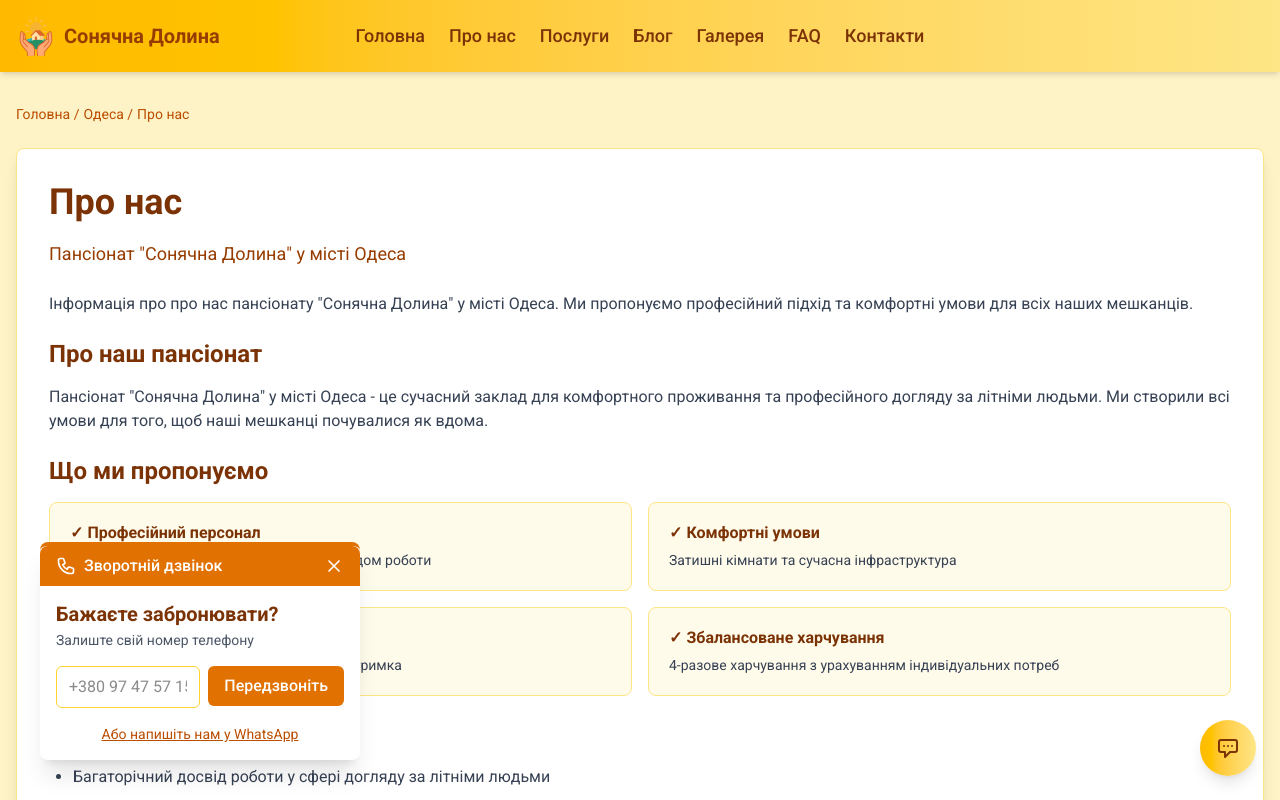
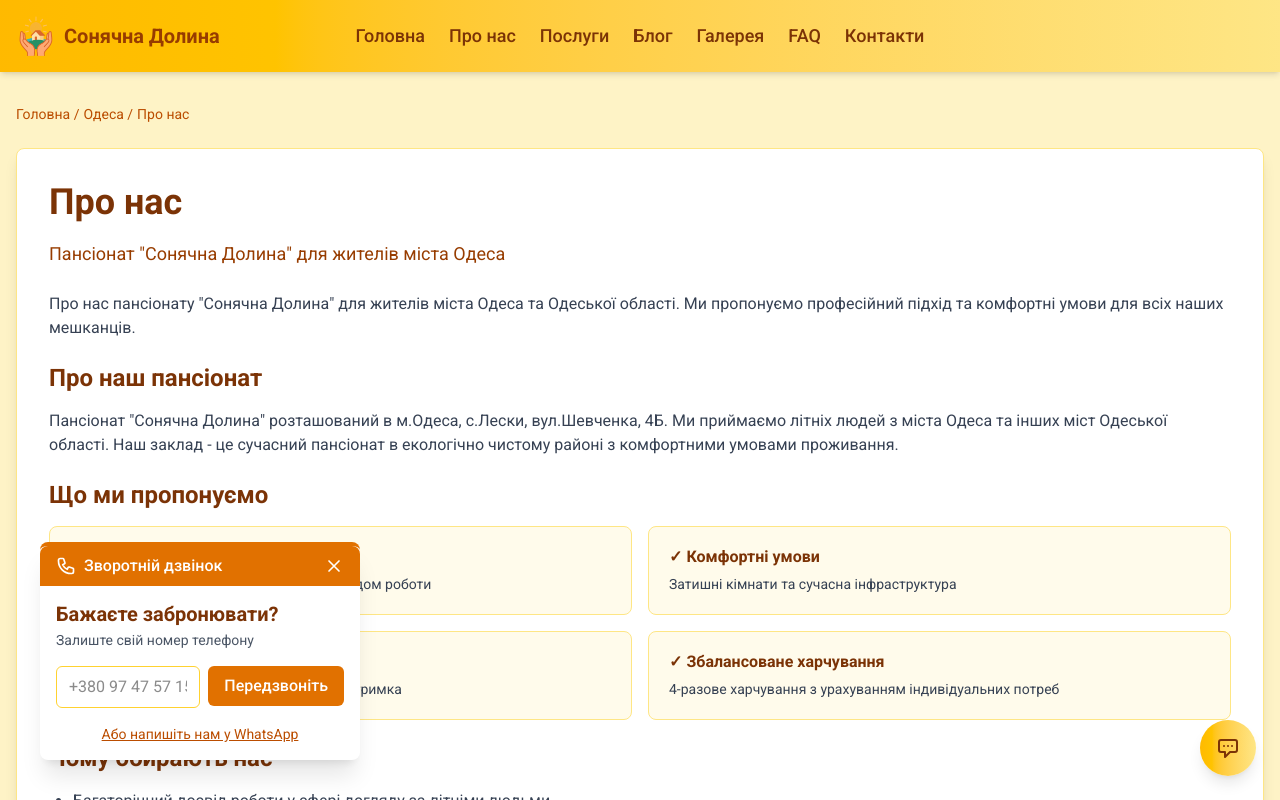
Before and after one commit to Orstan/dim, a Next.js app: page /cities/odesa/about in a window 1280 px wide. Shown: the top 800 px of the page. Built offline with nearby package versions, Linux system fonts and the light colour scheme.

Commit message:
Fix address: pansionat is in Odesa, serves residents from all Odessa Oblast cities

```diff
--- a/src/app/cities/[city]/[section]/page.tsx
+++ b/src/app/cities/[city]/[section]/page.tsx
@@ -82,20 +82,20 @@ export default function SectionPage({ params }: SectionPageProps) {
               {section.name}
             </h1>
             <p className="text-lg text-amber-800 mb-6">
-              Пансіонат "Сонячна Долина" у місті {city.name}
+              Пансіонат "Сонячна Долина" для жителів міста {city.name}
             </p>
 
             <div className="prose max-w-none">
               <p className="text-gray-700 mb-6">
-                Інформація про {section.name.toLowerCase()} пансіонату "Сонячна Долина" у місті {city.name}.
+                {section.name} пансіонату "Сонячна Долина" для жителів міста {city.name} та Одеської області.
                 Ми пропонуємо професійний підхід та комфортні умови для всіх наших мешканців.
               </p>
 
               <h2 className="text-2xl font-semibold text-amber-900 mb-4">Про наш пансіонат</h2>
               <p className="text-gray-700 mb-4">
-                Пансіонат "Сонячна Долина" у місті {city.name} - це сучасний заклад для комфортного проживання
-                та професійного догляду за літніми людьми. Ми створили всі умови для того, щоб наші мешканці
-                почувалися як вдома.
+                Пансіонат "Сонячна Долина" розташований в м.Одеса, с.Лески, вул.Шевченка, 4Б.
+                Ми приймаємо літніх людей з міста {city.name} та інших міст Одеської області.
+                Наш заклад - це сучасний пансіонат в екологічно чистому районі з комфортними умовами проживання.
               </p>
 
               <h2 className="text-2xl font-semibold text-amber-900 mb-4 mt-6">Що ми пропонуємо</h2>
@@ -138,7 +138,7 @@ export default function SectionPage({ params }: SectionPageProps) {
               <div className="bg-gradient-to-r from-amber-500 to-amber-600 text-white p-6 rounded-lg mt-8">
                 <h3 className="text-xl font-semibold mb-3">Хочете дізнатися більше?</h3>
                 <p className="mb-4">
-                  Зв'яжіться з нами для детальної консультації про послуги пансіонату у місті {city.name}
+                  Зв'яжіться з нами для детальної консультації про послуги пансіонату для жителів міста {city.name}
                 </p>
                 <div className="flex flex-col md:flex-row gap-4">
                   <a href="/contacts" className="bg-white text-amber-600 px-6 py-3 rounded font-semibold hover:bg-amber-50 transition text-center">
--- a/src/app/cities/[city]/blog/[topic]/[article]/page.tsx
+++ b/src/app/cities/[city]/blog/[topic]/[article]/page.tsx
@@ -93,20 +93,21 @@ export default function BlogArticlePage({ params }: BlogArticlePageProps) {
               {topic.title} - Стаття {articleNumber}
             </h1>
             <p className="text-lg text-amber-800 mb-6">
-              Пансіонат "Сонячна Долина" у місті {city.name}
+              Пансіонат "Сонячна Долина" для жителів міста {city.name}
             </p>
 
             <div className="prose max-w-none">
               <h2 className="text-2xl font-semibold text-amber-900 mt-6 mb-4">Вступ</h2>
               <p className="text-gray-700 mb-4">
-                У пансіонаті "Сонячна Долина" у місті {city.name} ми приділяємо велику увагу питанням, пов'язаним з {topic.title.toLowerCase()}.
+                У пансіонаті "Сонячна Долина" (м.Одеса, с.Лески, вул.Шевченка, 4Б) ми приділяємо велику увагу
+                питанням, пов'язаним з {topic.title.toLowerCase()}. Ми приймаємо літніх людей з міста {city.name} та всієї Одеської області.
                 Наші фахівці мають багаторічний досвід роботи та готові поділитися своїми знаннями.
               </p>
 
               <h2 className="text-2xl font-semibold text-amber-900 mt-6 mb-4">Основна інформація</h2>
               <p className="text-gray-700 mb-4">
-                Ця стаття №{articleNumber} містить корисну інформацію про {topic.title.toLowerCase()}, яка допоможе жителям міста {city.name}
-                та їхнім родичам краще зрозуміти ці важливі питання. Ми прагнемо надавати актуальну та перевірену інформацію.
+                Ця стаття №{articleNumber} містить корисну інформацію про {topic.title.toLowerCase()} для жителів міста {city.name}
+                та інших міст Одеської області. Ми прагнемо надавати актуальну та перевірену інформацію.
               </p>
 
               <h2 className="text-2xl font-semibold text-amber-900 mt-6 mb-4">Наші рекомендації</h2>
@@ -119,14 +120,15 @@ export default function BlogArticlePage({ params }: BlogArticlePageProps) {
 
               <h2 className="text-2xl font-semibold text-amber-900 mt-6 mb-4">Чому обирають нас</h2>
               <p className="text-gray-700 mb-4">
-                Пансіонат "Сонячна Долина" у місті {city.name} відомий своїм професійним підходом до питань {topic.title.toLowerCase()}.
+                Пансіонат "Сонячна Долина" відомий своїм професійним підходом до питань {topic.title.toLowerCase()}.
+                Ми приймаємо літніх людей з міста {city.name} та всієї Одеської області.
                 Ми пропонуємо комплексний підхід та індивідуальну увагу до кожного мешканця.
               </p>
 
               <div className="bg-amber-50 border-l-4 border-amber-500 p-4 mt-6">
                 <p className="text-amber-900 font-semibold">Потрібна консультація?</p>
                 <p className="text-amber-800">
-                  Зв'яжіться з нами за телефоном +380 97 47 57 14 або відвідайте наш пансіонат у с. Лески, вул. Шкільна, 45
+                  Зв'яжіться з нами за телефоном +380 97 47 57 14 або відвідайте наш пансіонат за адресою: м.Одеса, с.Лески, вул.Шевченка, 4Б
                 </p>
               </div>
             </div>
--- a/src/app/cities/[city]/blog/[topic]/page.tsx
+++ b/src/app/cities/[city]/blog/[topic]/page.tsx
@@ -84,10 +84,11 @@ export default function BlogTopicPage({ params }: BlogTopicPageProps) {
               {topic.title}
             </h1>
             <p className="text-lg text-amber-800 mb-6">
-              Блог пансіонату "Сонячна Долина" у місті {city.name}
+              Блог пансіонату "Сонячна Долина" для жителів міста {city.name}
             </p>
             <p className="text-gray-700">
-              Корисні статті про {topic.title.toLowerCase()} від експертів пансіонату "Сонячна Долина" у місті {city.name}.
+              Корисні статті про {topic.title.toLowerCase()} від експертів пансіонату "Сонячна Долина" (м.Одеса, с.Лески)
+              для жителів міста {city.name} та Одеської області.
               Наші фахівці діляться досвідом та знаннями для покращення якості життя літніх людей.
             </p>
           </div>
@@ -104,7 +105,7 @@ export default function BlogTopicPage({ params }: BlogTopicPageProps) {
                   {topic.title} - Стаття {num}
                 </h3>
                 <p className="text-gray-600 mb-4">
-                  Корисна інформація про {topic.title.toLowerCase()} для мешканців міста {city.name}
+                  Корисна інформація про {topic.title.toLowerCase()} для жителів міста {city.name} та Одеської області
                 </p>
                 <span className="text-amber-600 font-medium hover:underline">
                   Читати далі →
--- a/src/app/cities/[city]/page.tsx
+++ b/src/app/cities/[city]/page.tsx
@@ -55,24 +55,25 @@ export default function CityPage({ params }: CityPageProps) {
         <div className="container mx-auto px-4 py-8">
           <div className="mb-8">
             <h1 className="text-3xl md:text-4xl font-bold text-amber-900 mb-4">
-              Пансіонат "Сонячна Долина" у місті {city.name}
+              Пансіонат "Сонячна Долина" для жителів міста {city.name}
             </h1>
             <p className="text-lg text-amber-800">
-              Професійний догляд за літніми людьми в комфортних умовах
+              Професійний догляд за літніми людьми з міста {city.name} та Одеської області
             </p>
           </div>
 
           <div className="grid grid-cols-1 md:grid-cols-2 gap-8 mb-12">
             <div className="bg-white rounded-lg shadow-lg p-6 border border-amber-200">
-              <h2 className="text-2xl font-semibold text-amber-900 mb-4">Про наш пансіонат у місті {city.name}</h2>
+              <h2 className="text-2xl font-semibold text-amber-900 mb-4">Про наш пансіонат для жителів міста {city.name}</h2>
               <p className="text-gray-700 mb-4">
-                Пансіонат "Сонячна Долина" у місті {city.name} пропонує комфортне проживання та професійний догляд
-                за літніми людьми. Наш заклад розташований у тихому та мальовничому районі, що забезпечує спокійну
-                атмосферу для наших мешканців.
+                Пансіонат "Сонячна Долина" приймає літніх людей з міста {city.name} та інших міст Одеської області.
+                Наш заклад розташований в екологічно чистому районі м.Одеси (с.Лески), що забезпечує спокійну
+                атмосферу та комфортні умови для наших мешканців.
               </p>
               <p className="text-gray-700 mb-4">
                 Ми забезпечуємо цілодобовий догляд, медичне обслуговування, збалансоване харчування та різноманітні
-                активності для підтримки фізичного та емоційного здоров'я наших мешканців.
+                активності для підтримки фізичного та емоційного здоров'я. Жителі міста {city.name} можуть скористатися
+                всіма нашими послугами з комфортом та безпекою.
               </p>
               <div className="mt-6">
                 <Link href={`/cities/${city.slug}/services`} className="inline-block bg-amber-500 hover:bg-amber-600 text-white font-semibold py-2 px-4 rounded transition duration-300">
@@ -93,7 +94,7 @@ export default function CityPage({ params }: CityPageProps) {
           </div>
 
           <div className="mb-12">
-            <h2 className="text-2xl font-semibold text-amber-900 mb-6">Наші переваги у місті {city.name}</h2>
+            <h2 className="text-2xl font-semibold text-amber-900 mb-6">Наші переваги для жителів міста {city.name}</h2>
             <div className="grid grid-cols-1 md:grid-cols-3 gap-6">
               {[
                 {
@@ -118,7 +119,7 @@ export default function CityPage({ params }: CityPageProps) {
                 },
                 {
                   title: "Зручне розташування",
-                  description: `Пансіонат розташований у тихому районі міста ${city.name}, з гарною транспортною доступністю.`
+                  description: `Пансіонат розташований в екологічно чистому районі м.Одеси, легко доступний для жителів міста ${city.name}.`
                 }
               ].map((advantage, index) => (
                 <div key={index} className="bg-white rounded-lg shadow-md p-6 border border-amber-200">
@@ -130,7 +131,7 @@ export default function CityPage({ params }: CityPageProps) {
           </div>
 
           <div className="mb-12">
-            <h2 className="text-2xl font-semibold text-amber-900 mb-6">Послуги у місті {city.name}</h2>
+            <h2 className="text-2xl font-semibold text-amber-900 mb-6">Послуги для жителів міста {city.name}</h2>
             <div className="grid grid-cols-1 md:grid-cols-2 gap-6">
               <Link href={`/cities/${city.slug}/services/elderly-care`} className="bg-white rounded-lg shadow-md p-6 border border-amber-200 hover:shadow-lg transition duration-300">
                 <h3 className="text-xl font-semibold text-amber-800 mb-3">Догляд за літніми</h3>
@@ -157,12 +158,13 @@ export default function CityPage({ params }: CityPageProps) {
           </div>
 
           <div className="mb-12">
-            <h2 className="text-2xl font-semibold text-amber-900 mb-6">Контакти у місті {city.name}</h2>
+            <h2 className="text-2xl font-semibold text-amber-900 mb-6">Наші контакти</h2>
             <div className="bg-white rounded-lg shadow-lg p-6 border border-amber-200">
               <div className="grid grid-cols-1 md:grid-cols-2 gap-6">
                 <div>
-                  <h3 className="text-xl font-semibold text-amber-800 mb-3">Адреса</h3>
-                  <p className="text-gray-700 mb-4">м.{city.name}, с.Лески, вул.Шевченка, 4Б</p>
+                  <h3 className="text-xl font-semibold text-amber-800 mb-3">Адреса пансіонату</h3>
+                  <p className="text-gray-700 mb-4">м.Одеса, с.Лески, вул.Шевченка, 4Б</p>
+                  <p className="text-sm text-amber-700 mb-4">Приймаємо літніх людей з міста {city.name} та всієї Одеської області</p>
 
                   <h3 className="text-xl font-semibold text-amber-800 mb-3">Телефон</h3>
                   <p className="text-gray-700 mb-4">+380 (48) 123-45-67</p>
--- a/src/app/cities/[city]/services/[category]/page.tsx
+++ b/src/app/cities/[city]/services/[category]/page.tsx
@@ -83,12 +83,13 @@ export default function ServiceCategoryPage({ params }: ServiceCategoryPageProps
               {category.name}
             </h1>
             <p className="text-lg text-amber-800 mb-6">
-              Пансіонат "Сонячна Долина" у місті {city.name}
+              Пансіонат "Сонячна Долина" для жителів міста {city.name}
             </p>
 
             <div className="prose max-w-none">
               <p className="text-gray-700 mb-6">
-                Наш пансіонат пропонує високоякісні послуги з {category.name.toLowerCase()} для літніх людей у місті {city.name}.
+                Пансіонат "Сонячна Долина" (м.Одеса, с.Лески, вул.Шевченка, 4Б) пропонує високоякісні послуги з {category.name.toLowerCase()}
+                для літніх людей з міста {city.name} та інших міст Одеської області.
                 Ми забезпечуємо індивідуальний підхід та професійний догляд цілодобово.
               </p>
 
@@ -132,7 +133,8 @@ export default function ServiceCategoryPage({ params }: ServiceCategoryPageProps
               <div className="bg-gradient-to-r from-amber-500 to-amber-600 text-white p-6 rounded-lg">
                 <h3 className="text-xl font-semibold mb-3">Потрібна консультація?</h3>
                 <p className="mb-4">
-                  Зв'яжіться з нами, щоб дізнатися більше про наші послуги з {category.name.toLowerCase()} у місті {city.name}
+                  Зв'яжіться з нами, щоб дізнатися більше про наші послуги з {category.name.toLowerCase()} для жителів міста {city.name}.
+                  Пансіонат: м.Одеса, с.Лески, вул.Шевченка, 4Б
                 </p>
                 <div className="flex flex-col md:flex-row gap-4">
                   <a href={`/cities/${city.slug}/contacts`} className="bg-white text-amber-600 px-6 py-2 rounded font-semibold hover:bg-amber-50 transition text-center">
```
